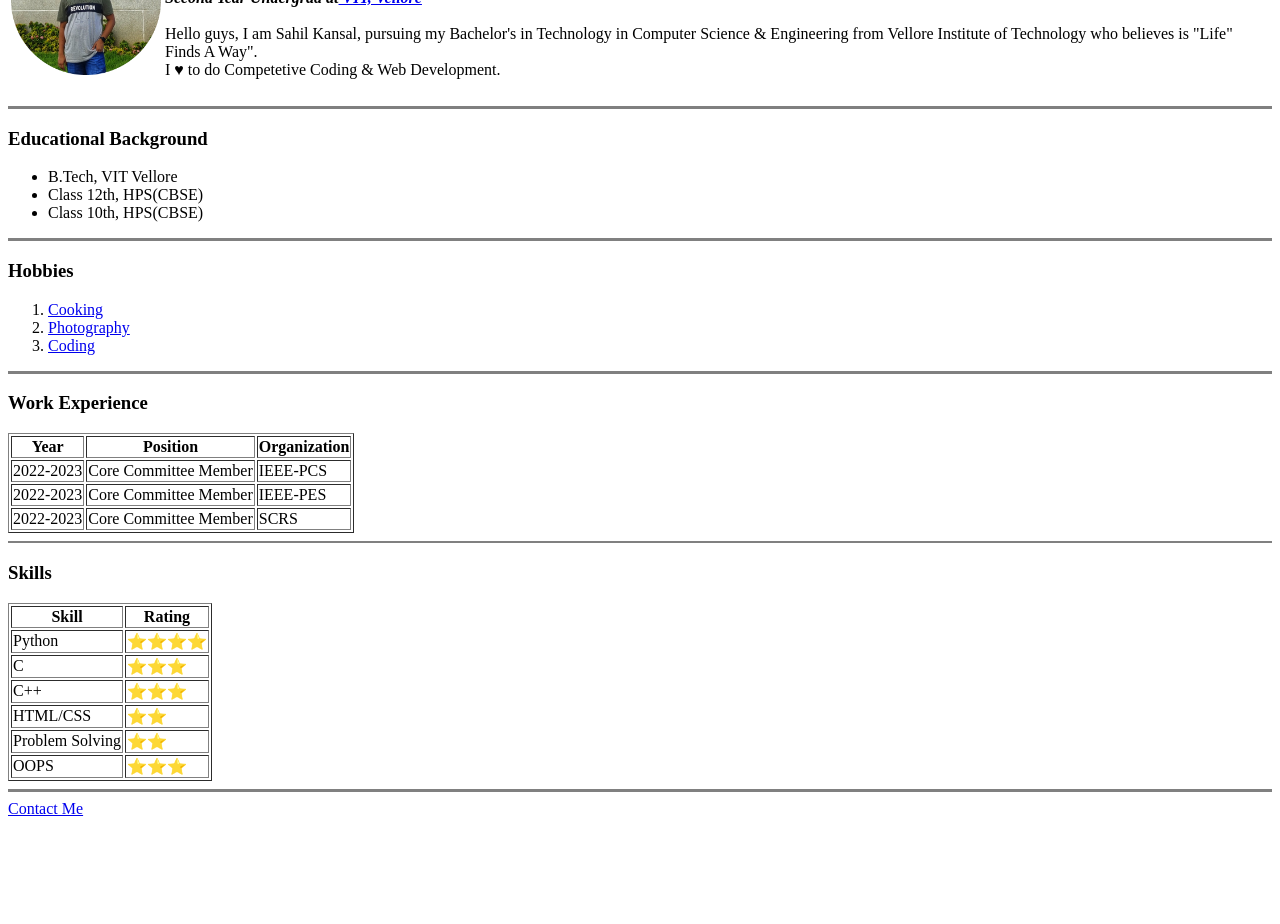
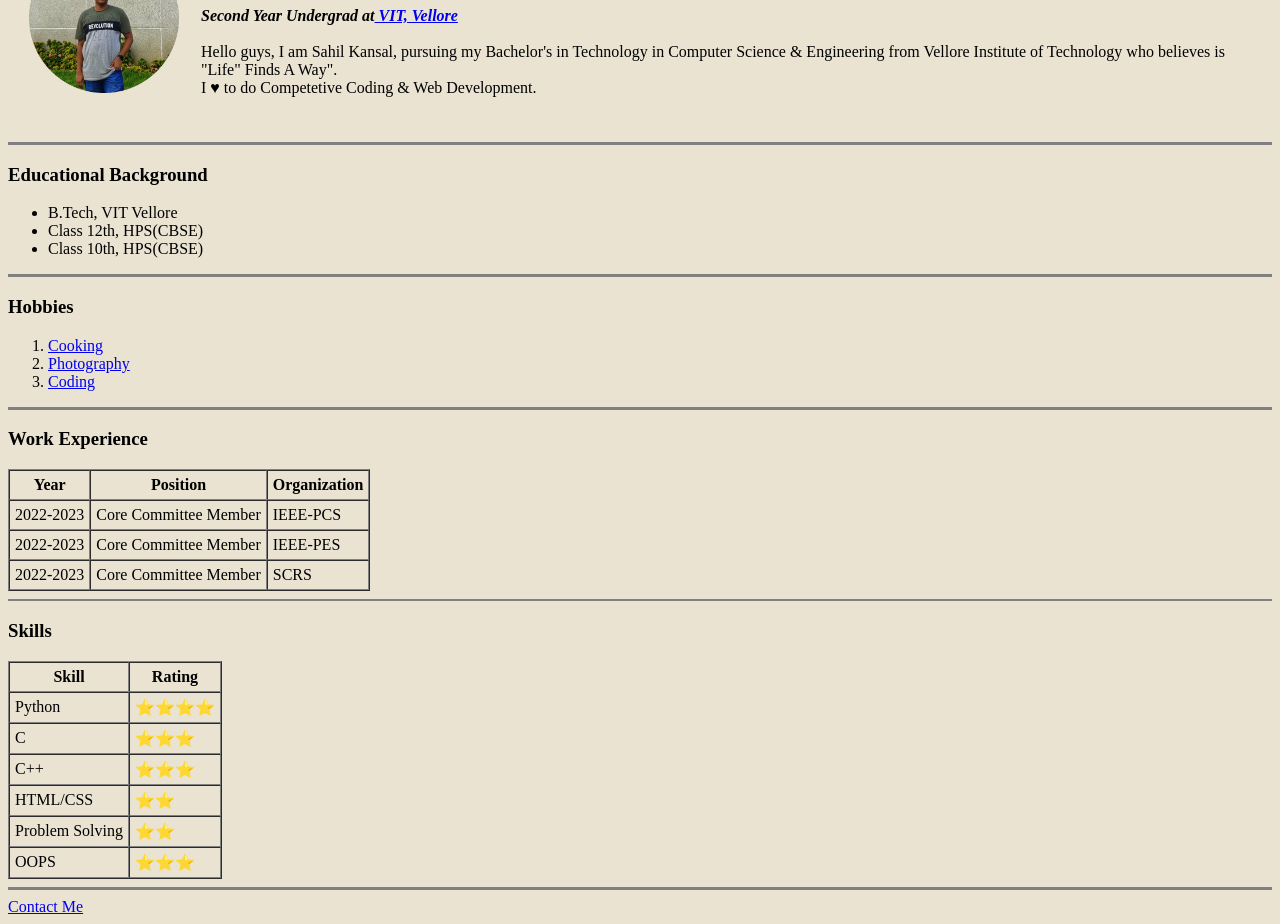
Before and after one commit to iamsahilkansal/cv, a plain HTML site: page index.html in a window 1280 px wide. Shown: the part 102-1026 px from the top of the page. Before the commit the page ends 928 px from the top, so only its background shows below. Drawn offline with Linux system fonts and the light colour scheme.

Commit message:
Add files via upload

```diff
--- a/index.html
+++ b/index.html
@@ -4,10 +4,15 @@
 <head>
   <meta charset="utf-8">
   <title>😎 Sahil's Personal Site</title>
+  <style>
+    boody{
+      style="background-color: #EAE3D2;"
+    }
+  </style>
 </head>
 
-<body>
-  <table>
+<body style="background-color: #EAE3D2;">
+  <table cellspacing="20" >
     <tr>
       <td><img src="Screenshot_2022-07-30-21-18-56-94_99c04817c0de5652397fc8b56c3b3817-01-modified.png" width="150" height="150" alt="sahil profile pc"></td>
       <td>
@@ -35,7 +40,7 @@
   </ol>
   <hr size="3" noshade />
   <h3>Work Experience</h3>
-  <table border="1">
+  <table border="1" cellspacing="0" cellpadding="5">
     <thead>
       <tr>
         <th>Year</th>
@@ -66,7 +71,7 @@
   </table>
   <hr size-"3" noshade />
   <h3>Skills</h3>
-  <table border="1">
+  <table border="1" cellspacing="0" cellpadding="5">
     <thead>
       <tr>
         <th>Skill</th>
```
Also changed, not shown: contact.html (+3 -3 lines).
